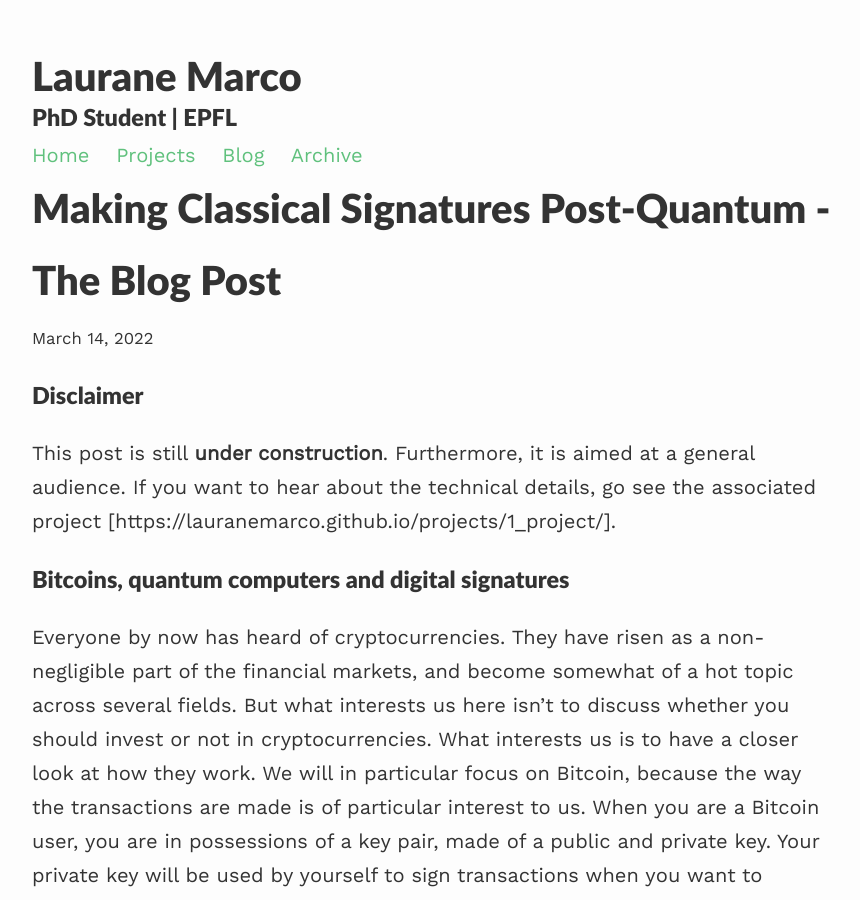
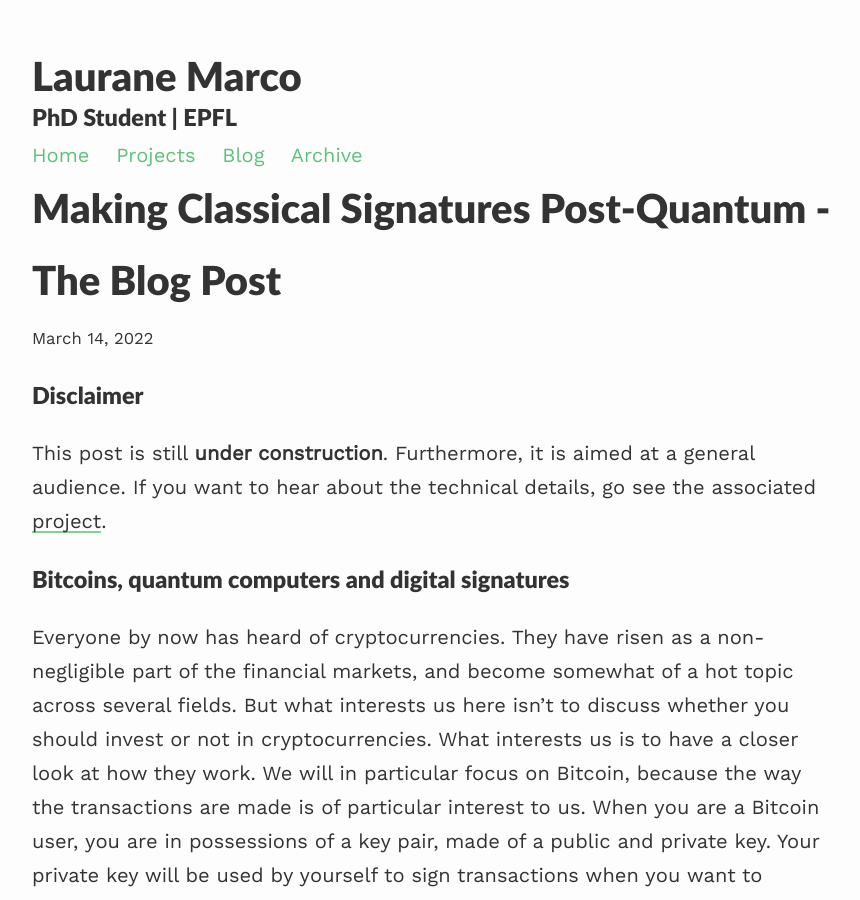
Before and after one commit to lauranemarco/lauranemarco.github.io, a Jekyll site: the page built from _posts/2022-03-14-making-classical-signatures-post-quantum.md, in a window 1280 px wide and 900 px high. Shown: the whole window, without its empty margins (208-1068 px from the left). Built offline with Jekyll 4.4.1, drawn with Linux system fonts in a browser that asks for light colours; nearby versions of some CDN libraries.

Commit message:
Update 2022-03-14-making-classical-signatures-post-quantum.md

```diff
--- a/_posts/2022-03-14-making-classical-signatures-post-quantum.md
+++ b/_posts/2022-03-14-making-classical-signatures-post-quantum.md
@@ -5,7 +5,7 @@ title:  Making Classical Signatures Post-Quantum - The Blog Post
 
 ### Disclaimer
 
-This post is still **under construction**. Furthermore, it is aimed at a general audience. If you want to hear about the technical details, go see the associated project [https://lauranemarco.github.io/projects/1_project/].
+This post is still **under construction**. Furthermore, it is aimed at a general audience. If you want to hear about the technical details, go see the associated [project](https://lauranemarco.github.io/projects/1_project/).
 
 
 ###  Bitcoins, quantum computers and digital signatures
```
